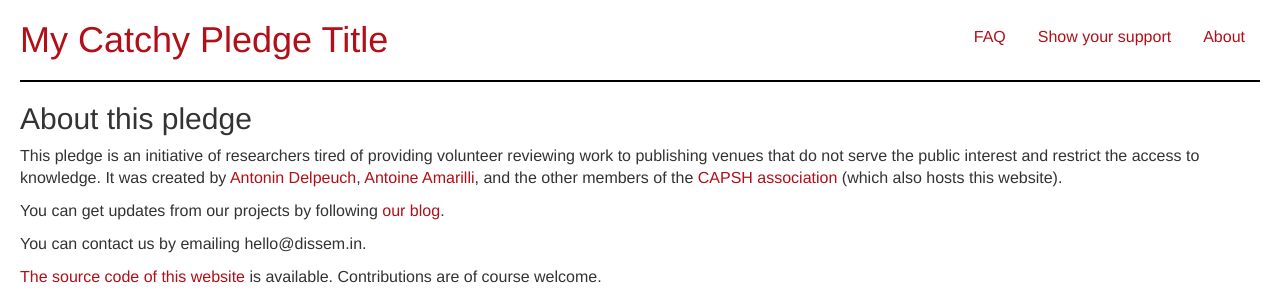
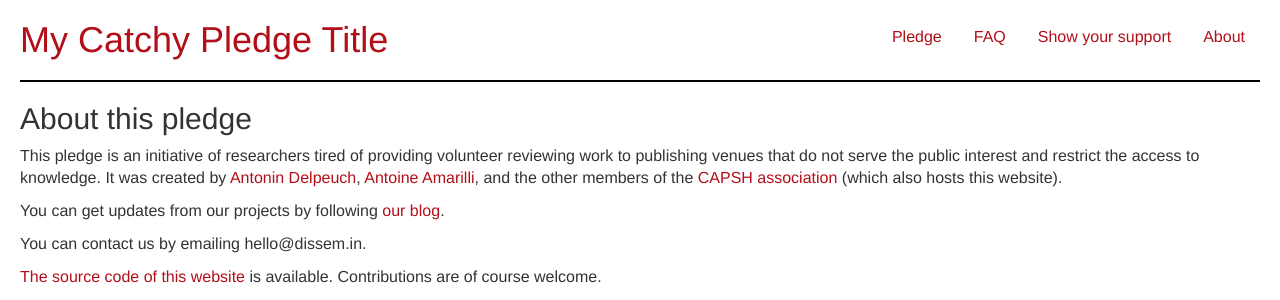
Before and after one commit to dissemin/no-free-view-no-review, a Django app: page /about in a window 1280 px wide. Shown: the top 300 px of the page. Run offline with Django 3.2, Linux system fonts and the light colour scheme; some libraries are stand-ins or nearby versions.

Commit message:
Add 'Pledge' link at the top

```diff
--- a/signatories/templates/skeleton.html
+++ b/signatories/templates/skeleton.html
@@ -23,6 +23,7 @@
                 <h1><a href="{% url 'index' %}">{{ pledge_title }}</a></h1>
                 <div id="toplinks">
                 <ul class="nav nav-pills">
+                     <li role="presentation"><a href="{% url 'index' %}">Pledge</a></li>
                      <li role="presentation"><a href="{% url 'faq' %}">FAQ</a></li>
                      <li role="presentation"><a href="{% url 'visuals' %}">Show your support</a></li>
                      <li role="presentation"><a href="{% url 'about' %}">About</a></li>
```
